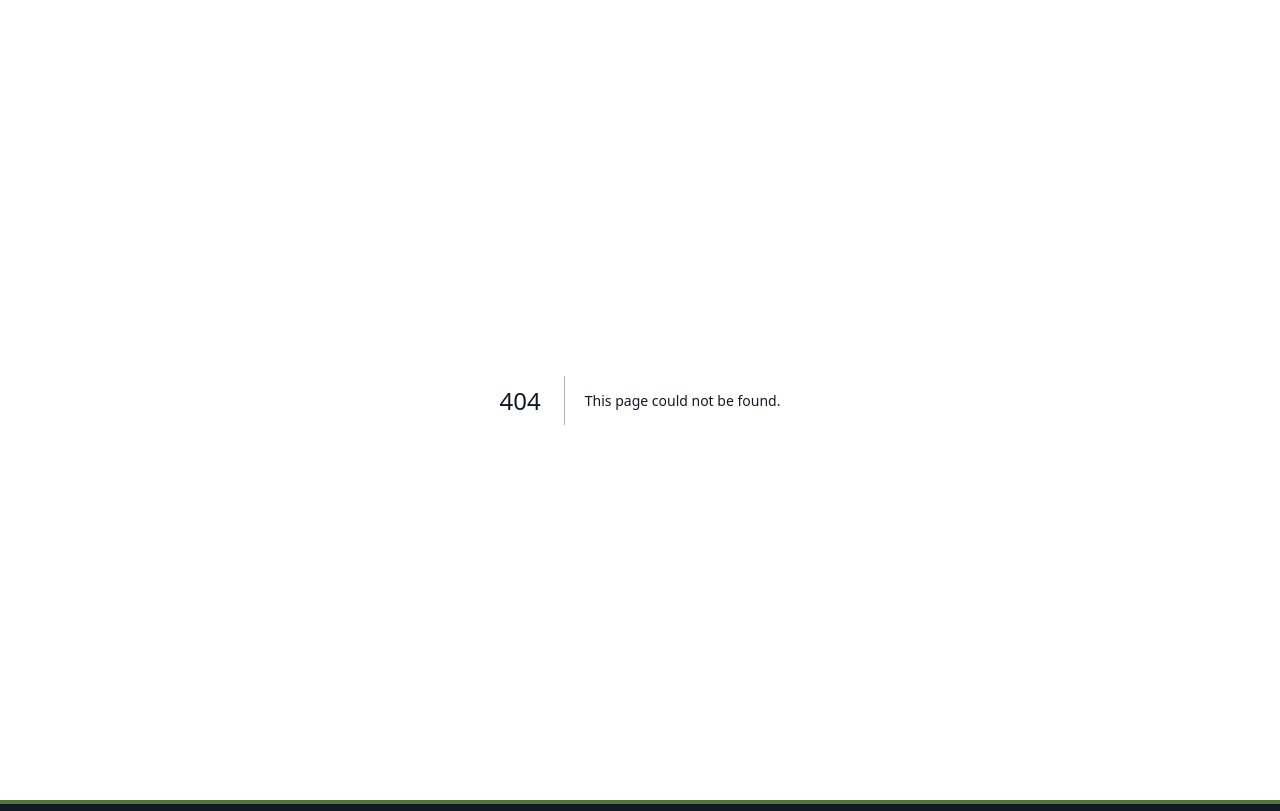
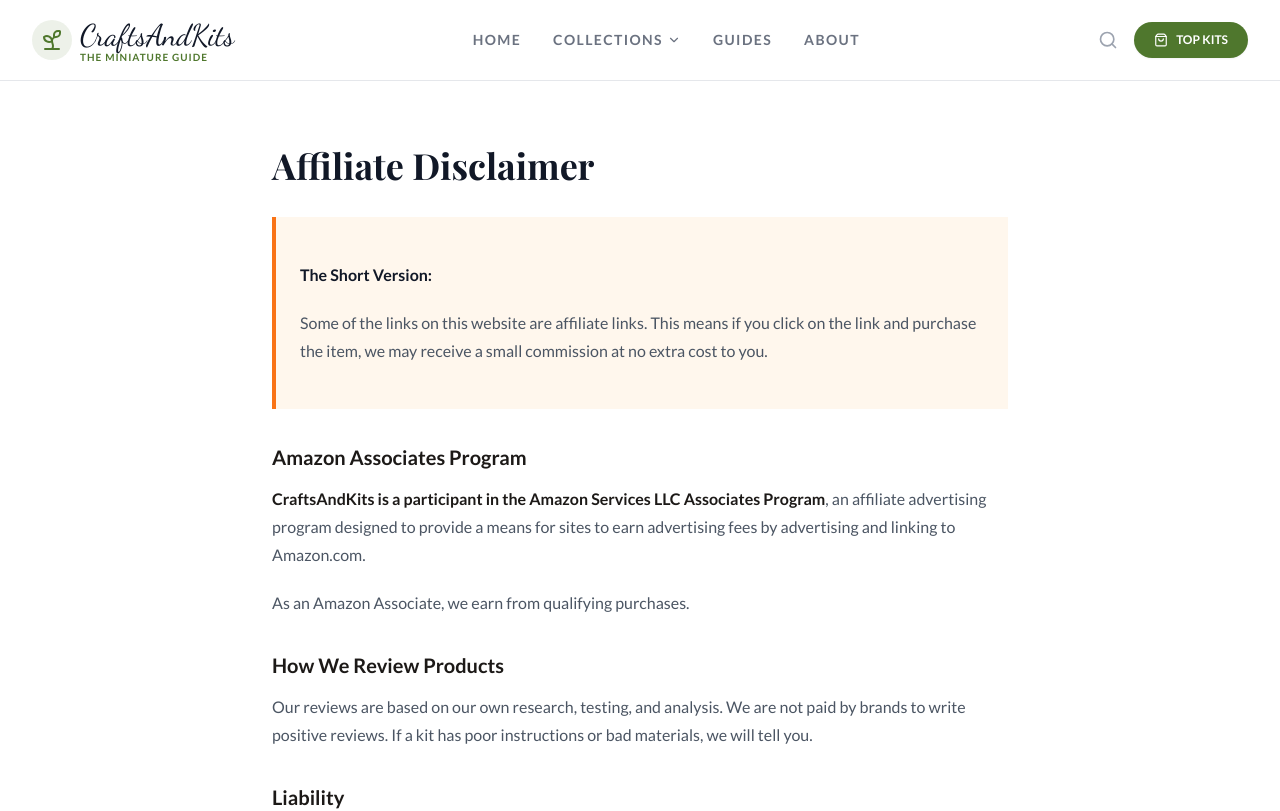
Before and after one commit to checktocart-hue/crafts-website, a Next.js app: page /disclaimer in a window 1280 px wide. Before the commit this address had no page. Shown: the top 811 px of the page. Built offline with nearby package versions, Linux system fonts and the light colour scheme; a web font is replaced by a local one.

Commit message:
Added legal pages

```diff
--- /dev/null
+++ b/app/disclaimer/page.tsx
@@ -0,0 +1,29 @@
+import Header from '@/app/components/Header';
+
+export default function DisclaimerPage() {
+  return (
+    <main className="min-h-screen bg-white">
+      <Header />
+      <div className="max-w-3xl mx-auto px-4 py-16">
+        <h1 className="text-4xl font-serif font-bold mb-8">Affiliate Disclaimer</h1>
+        <div className="prose prose-stone max-w-none text-gray-600">
+
+          <div className="bg-orange-50 border-l-4 border-orange-500 p-6 my-8">
+            <p className="font-bold text-gray-900">The Short Version:</p>
+            <p>Some of the links on this website are affiliate links. This means if you click on the link and purchase the item, we may receive a small commission at no extra cost to you.</p>
+          </div>
+
+          <h3>Amazon Associates Program</h3>
+          <p><strong>CraftsAndKits is a participant in the Amazon Services LLC Associates Program</strong>, an affiliate advertising program designed to provide a means for sites to earn advertising fees by advertising and linking to Amazon.com.</p>
+          <p>As an Amazon Associate, we earn from qualifying purchases.</p>
+
+          <h3>How We Review Products</h3>
+          <p>Our reviews are based on our own research, testing, and analysis. We are not paid by brands to write positive reviews. If a kit has poor instructions or bad materials, we will tell you.</p>
+
+          <h3>Liability</h3>
+          <p>While we strive to provide accurate information, product prices and availability are subject to change. Always check the final price on the retailer's site.</p>
+        </div>
+      </div>
+    </main>
+  );
+}
--- /dev/null
+++ b/app/privacy/page.tsx
@@ -0,0 +1,33 @@
+import Header from '@/app/components/Header';
+
+export default function PrivacyPage() {
+  return (
+    <main className="min-h-screen bg-white">
+      <Header />
+      <div className="max-w-3xl mx-auto px-4 py-16">
+        <h1 className="text-4xl font-serif font-bold mb-8">Privacy Policy</h1>
+        <div className="prose prose-stone max-w-none text-gray-600">
+          <p><strong>Last Updated: November 2025</strong></p>
+
+          <h3>1. Introduction</h3>
+          <p>Welcome to CraftsAndKits. We respect your privacy and are committed to protecting your personal data. This privacy policy will inform you as to how we look after your personal data when you visit our website.</p>
+
+          <h3>2. Data We Collect</h3>
+          <p>We may collect, use, store, and transfer different kinds of personal data about you which we have grouped together follows:</p>
+          <ul>
+            <li><strong>Technical Data:</strong> Includes internet protocol (IP) address, browser type and version, time zone setting and location, and operating system.</li>
+            <li><strong>Usage Data:</strong> Includes information about how you use our website and services.</li>
+            <li><strong>Cookies:</strong> We use cookies to analyze traffic and for ad personalization (Google AdSense).</li>
+          </ul>
+
+          <h3>3. Google AdSense & Cookies</h3>
+          <p>Third party vendors, including Google, use cookies to serve ads based on a user's prior visits to your website or other websites. Google's use of advertising cookies enables it and its partners to serve ads to your users based on their visit to your sites and/or other sites on the Internet.</p>
+          <p>Users may opt out of personalized advertising by visiting <a href="https://www.google.com/settings/ads" target="_blank" rel="nofollow">Ads Settings</a>.</p>
+
+          <h3>4. Contact Us</h3>
+          <p>If you have any questions about this privacy policy, please contact us at: <strong>craftsandkits.com@gmail.com</strong></p>
+        </div>
+      </div>
+    </main>
+  );
+}
--- /dev/null
+++ b/app/terms/page.tsx
@@ -0,0 +1,27 @@
+import Header from '@/app/components/Header';
+
+export default function TermsPage() {
+  return (
+    <main className="min-h-screen bg-white">
+      <Header />
+      <div className="max-w-3xl mx-auto px-4 py-16">
+        <h1 className="text-4xl font-serif font-bold mb-8">Terms and Conditions</h1>
+        <div className="prose prose-stone max-w-none text-gray-600">
+          <p><strong>Last Updated: November 2025</strong></p>
+
+          <h3>1. Acceptance of Terms</h3>
+          <p>By accessing and using CraftsAndKits, you accept and agree to be bound by the terms and provision of this agreement.</p>
+
+          <h3>2. Use License</h3>
+          <p>Permission is granted to temporarily download one copy of the materials (information or software) on CraftsAndKits's website for personal, non-commercial transitory viewing only.</p>
+
+          <h3>3. Disclaimer</h3>
+          <p>The materials on CraftsAndKits's website are provided on an 'as is' basis. CraftsAndKits makes no warranties, expressed or implied, and hereby disclaims and negates all other warranties including, without limitation, implied warranties or conditions of merchantability, fitness for a particular purpose, or non-infringement of intellectual property or other violation of rights.</p>
+
+          <h3>4. Limitations</h3>
+          <p>In no event shall CraftsAndKits or its suppliers be liable for any damages (including, without limitation, damages for loss of data or profit, or due to business interruption) arising out of the use or inability to use the materials on CraftsAndKits's website.</p>
+        </div>
+      </div>
+    </main>
+  );
+}
```
